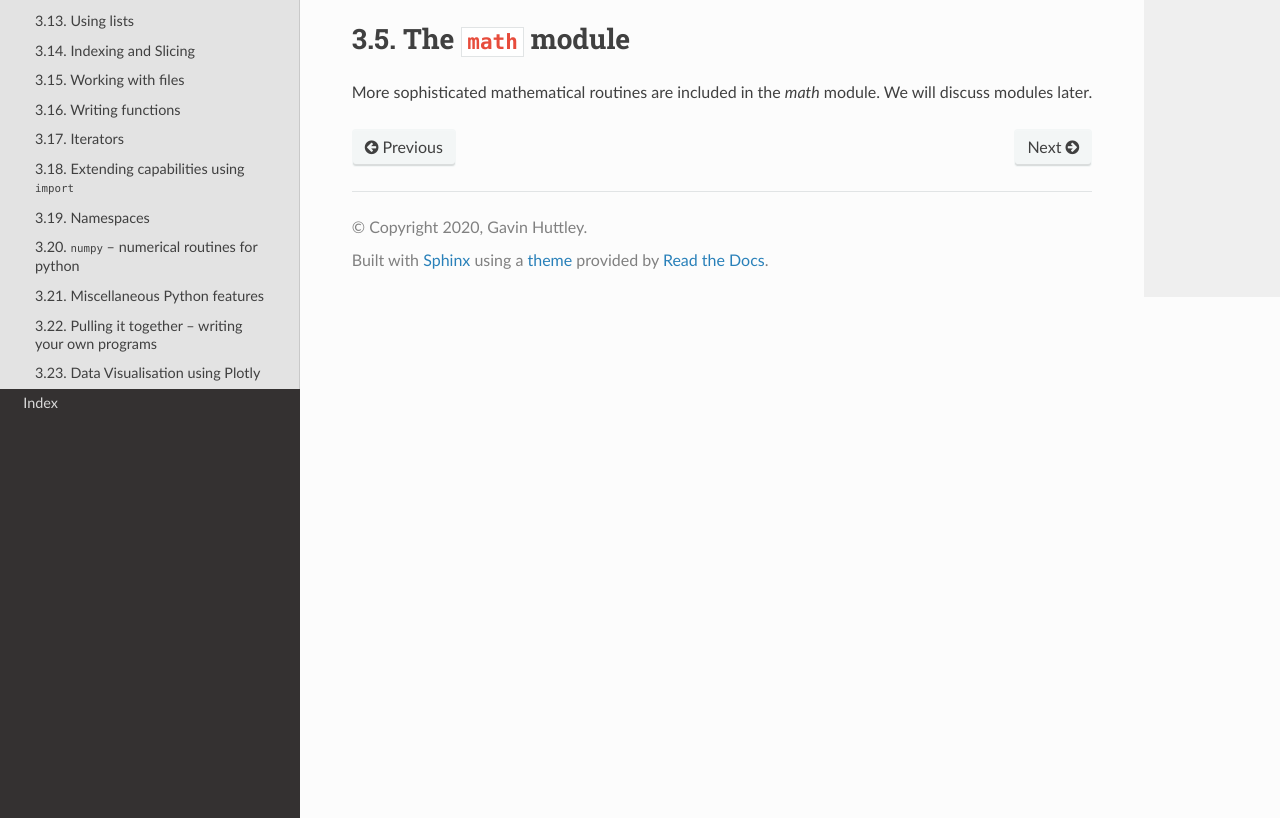
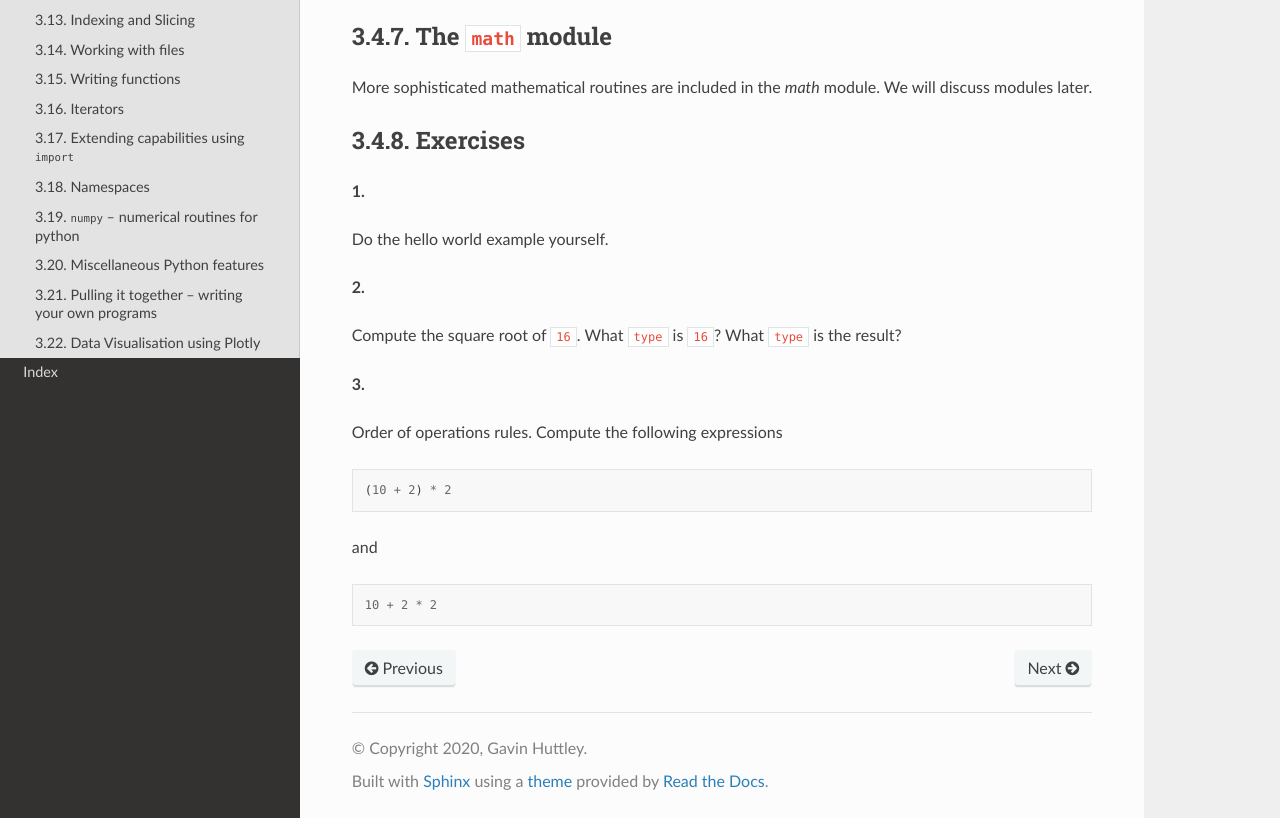
Before and after one commit to GavinHuttley/tib, a Sphinx documentation site: the page built from source/python/start.rst, in a window 1280 px wide and 1400 px high, scrolled down 1093 px, cut to the strip 582-1400 px from the top of the window. Built offline with Sphinx 7.4.7 and the Read the Docs theme 2.0.0, drawn with Linux system fonts in a browser that asks for light colours; some of the changed text lies outside the part shown.

Commit message:
ENH: added some exercises to basic intro section

```diff
--- a/source/python/start.rst
+++ b/source/python/start.rst
@@ -83,6 +83,31 @@ Roots
     4 ** (1 / 2)
 
 The ``math`` module
-===================
+-------------------
 
 More sophisticated mathematical routines are included in the `math` module. We will discuss modules later.
+
+Exercises
+---------
+
+**1.**
+
+Do the hello world example yourself.
+
+**2.**
+
+Compute the square root of ``16``. What ``type`` is ``16``? What ``type`` is the result?
+
+**3.**
+
+Order of operations rules. Compute the following expressions
+
+.. code-block:: python
+
+    (10 + 2) * 2
+
+and
+
+.. code-block:: python
+
+    10 + 2 * 2
```
